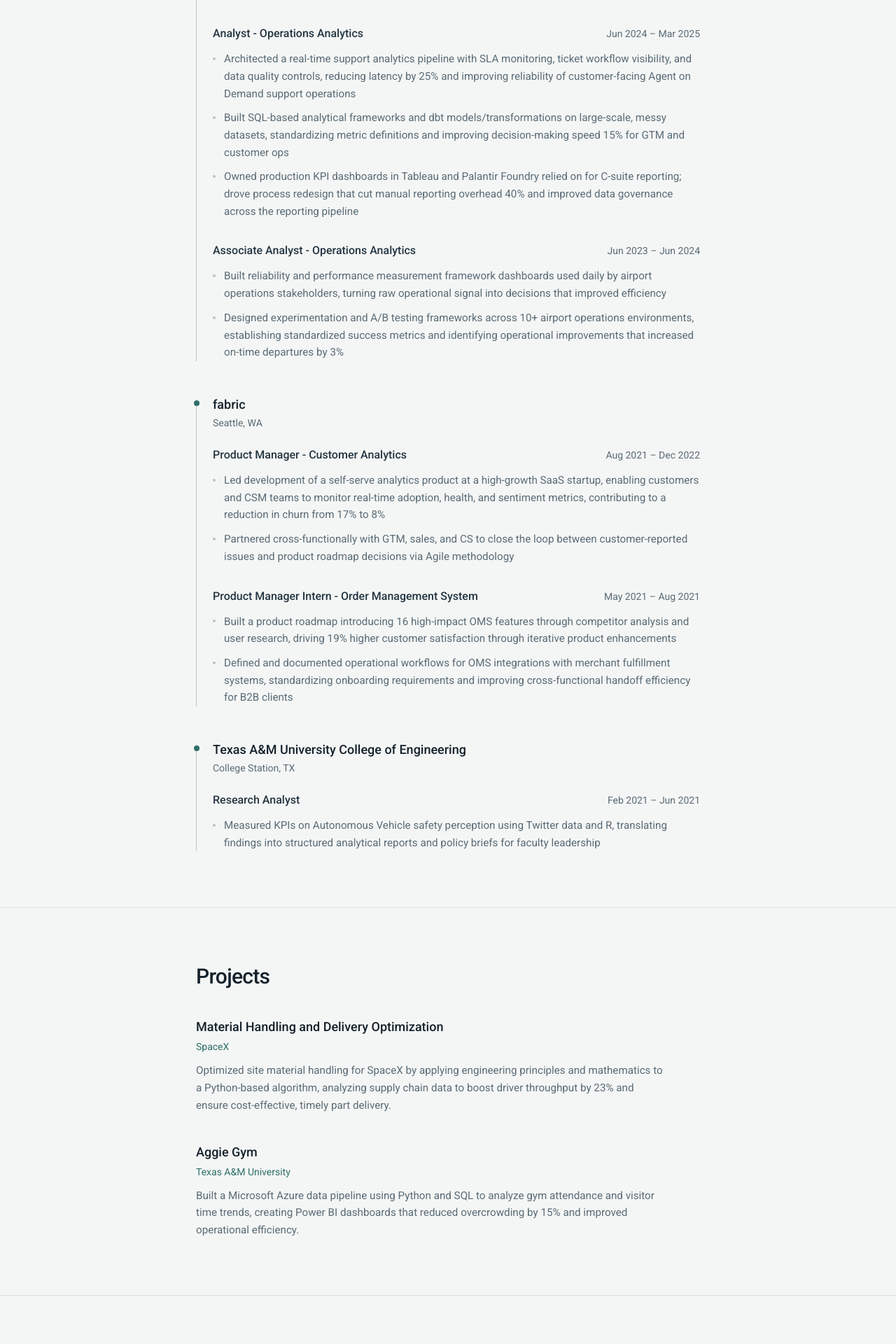
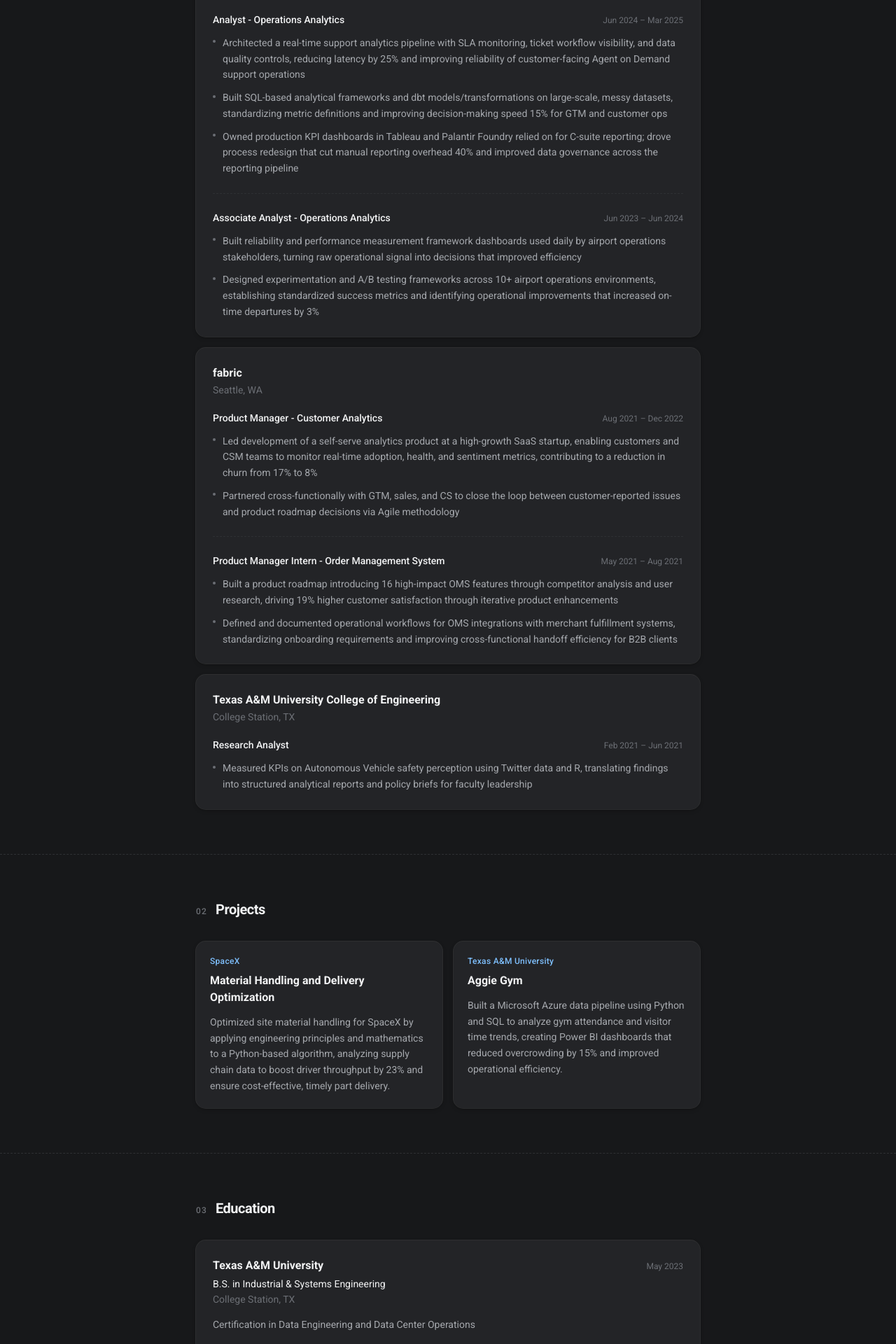
Before and after one commit to musabrashid/musab-rashid, a Next.js app: page / in a window 1280 px wide. Shown: the part 880-2800 px from the top of the page at 70% size. Built offline with nearby package versions, Linux system fonts and the light colour scheme.

Commit message:
Restyle the site to match Beautiful UI.
Adopt the dark token palette, numbered sections, surface cards, and pill chips while keeping the simplified resume layout.

Co-authored-by: Cursor <cursoragent@cursor.com>

```diff
--- a/src/app/globals.css
+++ b/src/app/globals.css
@@ -1,13 +1,27 @@
 @import "tailwindcss";
 
 :root {
-  --background: #f4f6f5;
-  --ink: #14212b;
-  --body: #243542;
-  --muted: #5a6b76;
-  --accent: #2f6f68;
-  --border: #d8e0de;
-  --border-strong: #b7c5c1;
+  --page: oklch(20.9% 0.004 264.477);
+  --canvas: oklch(23.1% 0.004 264.487);
+  --surface: oklch(26% 0.006 271.191);
+  --inset: oklch(24.3% 0.004 264.492);
+  --hover: oklch(28.9% 0.006 271.22);
+  --ink: oklch(96.4% 0.002 247.839);
+  --ink-2: oklch(73.1% 0.008 260.731);
+  --ink-3: oklch(54.1% 0.01 264.484);
+  --line: oklch(30.8% 0.006 258.354);
+  --line-strong: oklch(35.6% 0.007 264.474);
+  --field: oklch(29.3% 0.006 271.223);
+  --accent: oklch(68% 0.173 253.301);
+  --accent-ink: oklch(78.8% 0.113 248.33);
+  --accent-tint: oklch(68% 0.173 253.301 / 0.16);
+  --shadow-hairline: 0 0 0 1px var(--line);
+  --shadow-card:
+    0 0 0 1px oklch(100% 0 0 / 0.11),
+    0 1px 2px oklch(0% 0 0 / 0.2),
+    0 2px 6px oklch(0% 0 0 / 0.2);
+  --radius-window: 14px;
+  --background: var(--page);
   --foreground: var(--ink);
 }
 
@@ -15,7 +29,6 @@
   --color-background: var(--background);
   --color-foreground: var(--foreground);
   --font-sans: var(--font-sans);
-  --font-display: var(--font-sans);
 }
 
 html {
@@ -23,12 +36,40 @@ html {
 }
 
 body {
-  background: var(--background);
-  color: var(--body);
+  background: var(--page);
+  color: var(--ink-2);
   font-family: var(--font-sans), ui-sans-serif, system-ui, sans-serif;
 }
 
 ::selection {
-  background: color-mix(in srgb, var(--accent) 28%, white);
+  background: var(--accent-tint);
   color: var(--ink);
 }
+
+.section-rule {
+  border-top: 1px dashed var(--line);
+}
+
+.surface-card {
+  background: var(--surface);
+  border-radius: var(--radius-window);
+  box-shadow: var(--shadow-card);
+}
+
+.pill {
+  display: inline-flex;
+  align-items: center;
+  justify-content: center;
+  min-height: 2rem;
+  border-radius: 9999px;
+  background: var(--field);
+  padding: 0.375rem 0.875rem;
+  font-size: 0.8125rem;
+  color: var(--ink);
+  transition: background-color 150ms ease, color 150ms ease;
+}
+
+.pill:hover {
+  background: var(--hover);
+  color: var(--ink);
+}
--- a/src/app/page.tsx
+++ b/src/app/page.tsx
@@ -7,7 +7,7 @@ import { Skills } from "@/components/Skills";
 
 export default function Home() {
   return (
-    <>
+    <div className="min-h-full bg-[var(--page)]">
       <main>
         <Hero />
         <Experience />
@@ -16,6 +16,6 @@ export default function Home() {
         <Skills />
       </main>
       <SiteFooter />
-    </>
+    </div>
   );
 }
--- a/src/components/Education.tsx
+++ b/src/components/Education.tsx
@@ -1,43 +1,40 @@
+import { Section } from "@/components/Section";
 import { education } from "@/data/resume";
 
 export function Education() {
   return (
-    <section id="education" className="scroll-mt-20 border-b border-[var(--border)]">
-      <div className="mx-auto max-w-3xl px-5 py-14 sm:px-6 sm:py-20">
-        <h2 className="text-2xl font-medium tracking-tight text-[var(--ink)] sm:text-3xl">
-          Education
-        </h2>
-        <div className="mt-10">
+    <Section id="education" index="03" title="Education">
+      <div className="surface-card p-5 sm:p-6">
         <div className="flex flex-col gap-1 sm:flex-row sm:items-baseline sm:justify-between sm:gap-4">
-            <h3 className="text-lg font-medium text-[var(--ink)]">
+          <h3 className="text-base font-semibold text-[var(--ink)]">
             {education.school}
           </h3>
-            <p className="shrink-0 text-sm tabular-nums text-[var(--muted)]">
+          <p className="shrink-0 text-xs tabular-nums text-[var(--ink-3)]">
             {education.end}
           </p>
         </div>
-          <p className="mt-1 text-[var(--body)]">{education.degree}</p>
-          <p className="mt-0.5 text-sm text-[var(--muted)]">
-            {education.location}
-          </p>
+        <p className="mt-1 text-sm text-[var(--ink)]">{education.degree}</p>
+        <p className="mt-0.5 text-sm text-[var(--ink-3)]">{education.location}</p>
         <ul className="mt-4 space-y-1.5">
           {education.certifications.map((cert) => (
-              <li
-                key={cert}
-                className="text-sm leading-relaxed text-[var(--muted)]"
-              >
+            <li key={cert} className="text-sm text-[var(--ink-2)]">
               {cert}
             </li>
           ))}
         </ul>
-          <p className="mt-5 text-sm text-[var(--muted)]">
-            <span className="font-medium text-[var(--body)]">
-              Relevant coursework:{" "}
+        <div className="mt-5 border-t border-dashed border-[var(--line)] pt-4">
+          <p className="text-xs font-medium tracking-wide text-[var(--ink-3)] uppercase">
+            Relevant coursework
+          </p>
+          <div className="mt-3 flex flex-wrap gap-2">
+            {education.coursework.map((course) => (
+              <span key={course} className="pill">
+                {course}
               </span>
-            {education.coursework.join("; ")}
-          </p>
+            ))}
           </div>
         </div>
-    </section>
+      </div>
+    </Section>
   );
 }
--- a/src/components/Experience.tsx
+++ b/src/components/Experience.tsx
@@ -1,39 +1,37 @@
+import { Section } from "@/components/Section";
 import { experience } from "@/data/resume";
 
 export function Experience() {
   return (
-    <section id="experience" className="scroll-mt-20 border-b border-[var(--border)]">
-      <div className="mx-auto max-w-3xl px-5 py-14 sm:px-6 sm:py-20">
-        <h2 className="text-2xl font-medium tracking-tight text-[var(--ink)] sm:text-3xl">
-          Experience
-        </h2>
-        <div className="mt-10 space-y-12">
+    <Section id="experience" index="01" title="Experience">
+      <div className="space-y-4">
         {experience.map((job) => (
-            <article key={job.company} className="relative pl-5 sm:pl-6">
-              <div
-                aria-hidden
-                className="absolute top-1.5 bottom-0 left-0 w-px bg-[var(--border-strong)]"
-              />
-              <div
-                aria-hidden
-                className="absolute top-2 left-[-3.5px] h-2 w-2 rounded-full bg-[var(--accent)]"
-              />
-              <header className="mb-6">
-                <h3 className="text-lg font-medium text-[var(--ink)]">
+          <article key={job.company} className="surface-card p-5 sm:p-6">
+            <header className="mb-5 flex flex-col gap-1 sm:flex-row sm:items-baseline sm:justify-between">
+              <div>
+                <h3 className="text-base font-semibold text-[var(--ink)]">
                   {job.company}
                 </h3>
-                <p className="mt-0.5 text-sm text-[var(--muted)]">
+                <p className="mt-0.5 text-sm text-[var(--ink-3)]">
                   {job.location}
                 </p>
+              </div>
             </header>
-              <div className="space-y-8">
-                {job.roles.map((role) => (
-                  <div key={`${job.company}-${role.title}`}>
+            <div className="space-y-6">
+              {job.roles.map((role, roleIndex) => (
+                <div
+                  key={`${job.company}-${role.title}`}
+                  className={
+                    roleIndex > 0
+                      ? "border-t border-dashed border-[var(--line)] pt-6"
+                      : undefined
+                  }
+                >
                   <div className="flex flex-col gap-1 sm:flex-row sm:items-baseline sm:justify-between sm:gap-4">
-                      <h4 className="font-medium text-[var(--body)]">
+                    <h4 className="text-sm font-medium text-[var(--ink)]">
                       {role.title}
                     </h4>
-                      <p className="shrink-0 text-sm tabular-nums text-[var(--muted)]">
+                    <p className="shrink-0 text-xs tabular-nums text-[var(--ink-3)]">
                       {role.start} – {role.end}
                     </p>
                   </div>
@@ -41,7 +39,7 @@ export function Experience() {
                     {role.bullets.map((bullet) => (
                       <li
                         key={bullet.slice(0, 48)}
-                          className="relative pl-4 text-[0.95rem] leading-relaxed text-[var(--muted)] before:absolute before:top-[0.65em] before:left-0 before:h-1 before:w-1 before:rounded-full before:bg-[var(--border-strong)] before:content-['']"
+                        className="relative pl-3.5 text-sm leading-relaxed text-[var(--ink-2)] before:absolute before:top-[0.55em] before:left-0 before:h-1 before:w-1 before:rounded-full before:bg-[var(--ink-3)] before:content-['']"
                       >
                         {bullet}
                       </li>
@@ -53,7 +51,6 @@ export function Experience() {
           </article>
         ))}
       </div>
-      </div>
-    </section>
+    </Section>
   );
 }
--- a/src/components/Hero.tsx
+++ b/src/components/Hero.tsx
@@ -2,13 +2,23 @@ import { profile } from "@/data/resume";
 
 export function Hero() {
   return (
-    <section id="top" className="border-b border-[var(--border)]">
-      <div className="mx-auto max-w-3xl px-5 py-12 sm:px-6 sm:py-16">
-        <p className="mb-2 text-sm text-[var(--muted)]">{profile.location}</p>
-        <h1 className="text-[clamp(2.25rem,7vw,3.5rem)] font-medium leading-tight tracking-tight text-[var(--ink)]">
+    <section id="top" className="relative overflow-hidden">
+      <div
+        aria-hidden
+        className="pointer-events-none absolute inset-0 bg-[radial-gradient(ellipse_70%_55%_at_15%_-10%,var(--accent-tint),transparent_60%)]"
+      />
+      <div className="relative mx-auto max-w-3xl px-5 py-14 sm:px-6 sm:py-20">
+        <div className="mb-5 inline-flex items-center gap-2 rounded-full bg-[var(--field)] px-3 py-1 text-xs text-[var(--ink-2)] shadow-[var(--shadow-hairline)]">
+          <span
+            aria-hidden
+            className="h-1.5 w-1.5 rounded-full bg-[var(--accent)]"
+          />
+          {profile.location}
+        </div>
+        <h1 className="text-[clamp(2rem,6vw,3rem)] font-semibold leading-[1.1] tracking-tight text-[var(--ink)]">
           {profile.name}
         </h1>
-        <p className="mt-3 text-lg text-[var(--body)] sm:text-xl">
+        <p className="mt-3 max-w-xl text-base text-[var(--ink-2)] sm:text-lg">
           {profile.title}
         </p>
       </div>
--- a/src/components/Projects.tsx
+++ b/src/components/Projects.tsx
@@ -1,26 +1,24 @@
+import { Section } from "@/components/Section";
 import { projects } from "@/data/resume";
 
 export function Projects() {
   return (
-    <section id="projects" className="scroll-mt-20 border-b border-[var(--border)]">
-      <div className="mx-auto max-w-3xl px-5 py-14 sm:px-6 sm:py-20">
-        <h2 className="text-2xl font-medium tracking-tight text-[var(--ink)] sm:text-3xl">
-          Projects
-        </h2>
-        <ul className="mt-10 space-y-10">
+    <Section id="projects" index="02" title="Projects">
+      <ul className="grid gap-4 sm:grid-cols-2">
         {projects.map((project) => (
-            <li key={project.name}>
-              <h3 className="text-lg font-medium text-[var(--ink)]">
+          <li key={project.name} className="surface-card flex flex-col p-5">
+            <p className="text-xs font-medium tracking-wide text-[var(--accent-ink)]">
+              {project.org}
+            </p>
+            <h3 className="mt-2 text-base font-semibold text-[var(--ink)]">
               {project.name}
             </h3>
-              <p className="mt-1 text-sm text-[var(--accent)]">{project.org}</p>
-              <p className="mt-3 max-w-2xl text-[0.95rem] leading-relaxed text-[var(--muted)]">
+            <p className="mt-3 text-sm leading-relaxed text-[var(--ink-2)]">
               {project.description}
             </p>
           </li>
         ))}
       </ul>
-      </div>
-    </section>
+    </Section>
   );
 }
--- /dev/null
+++ b/src/components/Section.tsx
@@ -0,0 +1,29 @@
+import type { ReactNode } from "react";
+
+export function Section({
+  id,
+  index,
+  title,
+  children,
+}: {
+  id: string;
+  index: string;
+  title: string;
+  children: ReactNode;
+}) {
+  return (
+    <section id={id} className="section-rule scroll-mt-8">
+      <div className="mx-auto max-w-3xl px-5 py-12 sm:px-6 sm:py-16">
+        <div className="mb-8 flex items-baseline gap-3">
+          <span className="text-xs font-medium tracking-widest text-[var(--ink-3)] tabular-nums">
+            {index}
+          </span>
+          <h2 className="text-lg font-semibold tracking-tight text-[var(--ink)] sm:text-xl">
+            {title}
+          </h2>
+        </div>
+        {children}
+      </div>
+    </section>
+  );
+}
```
Also changed, not shown: src/components/SiteFooter.tsx (+7 -12 lines), src/components/Skills.tsx (+17 -17 lines). Lines whose indentation alone changed are shown as unchanged.
